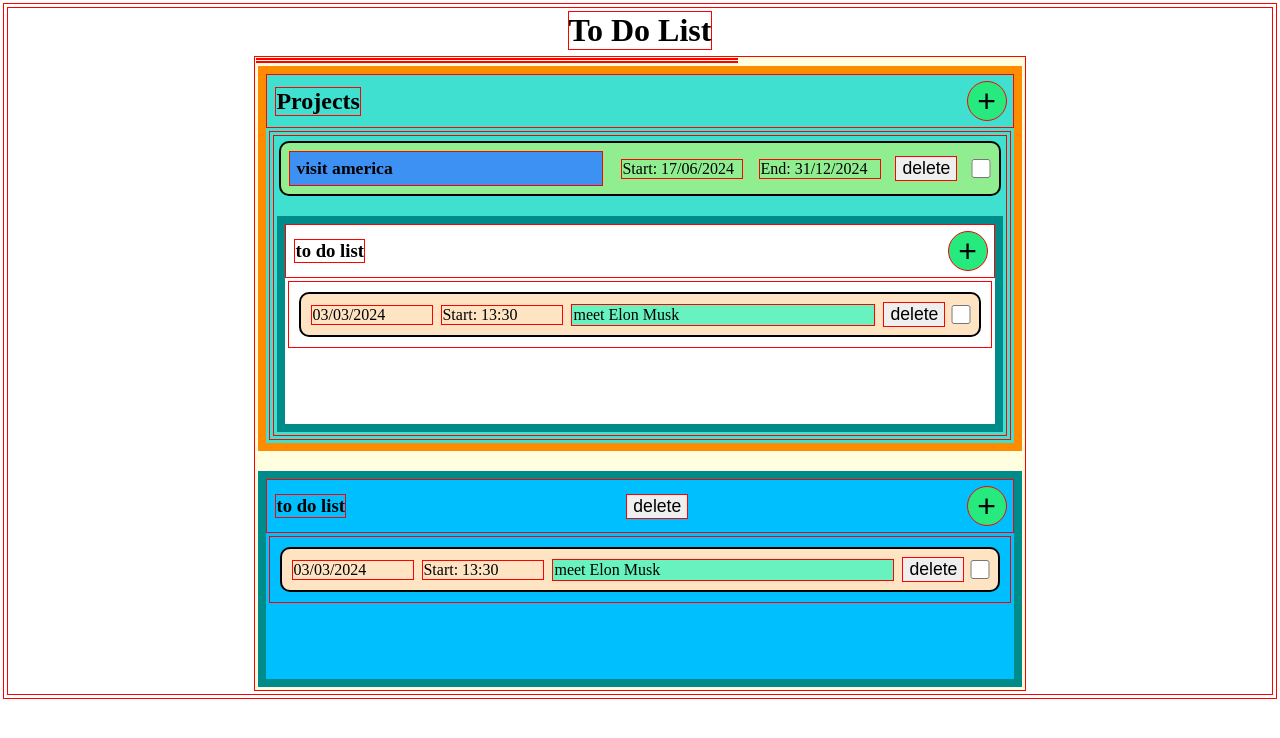
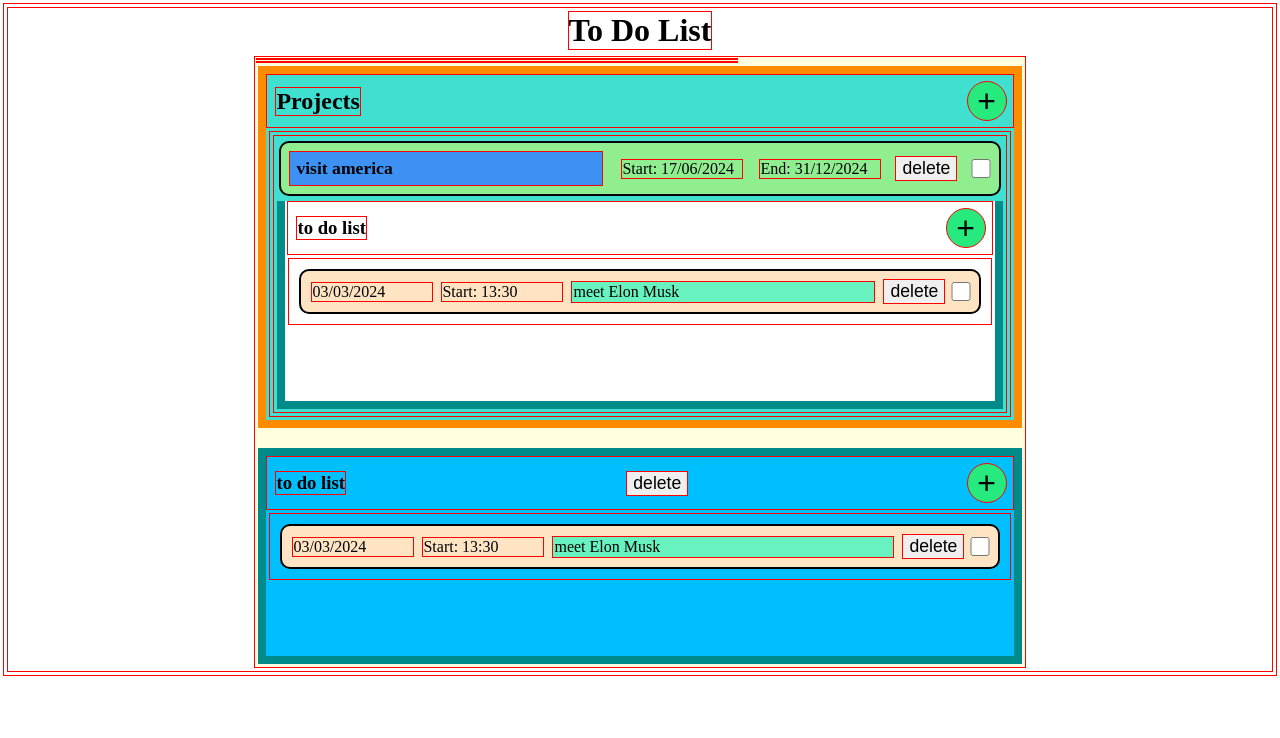
Before and after one commit to petredemi/todo-list, a website built with webpack: page src/todo.html in a window 1280 px wide. Built offline with nearby package versions, Linux system fonts and the light colour scheme.

Commit message:
style change

```diff
--- a/src/style.css
+++ b/src/style.css
@@ -126,7 +126,8 @@ div.name{
 }
 .todo{
     border: 0.5rem solid darkcyan;
-    margin-top: 20px;
+    border-top: none;
+    margin-top: 1px;
     background-color: white;
     min-height: 200px;
 }
@@ -135,7 +136,7 @@ div.name{
     align-items: center;
     justify-content: space-between;
     padding: 5px;
-    margin: 0px;
+    margin: 2px;
 }
 
 .width{
```
Also changed, not shown: src/functions.js (+0 -34 lines), dist/functions.bundle.js, dist/index.bundle.js.
